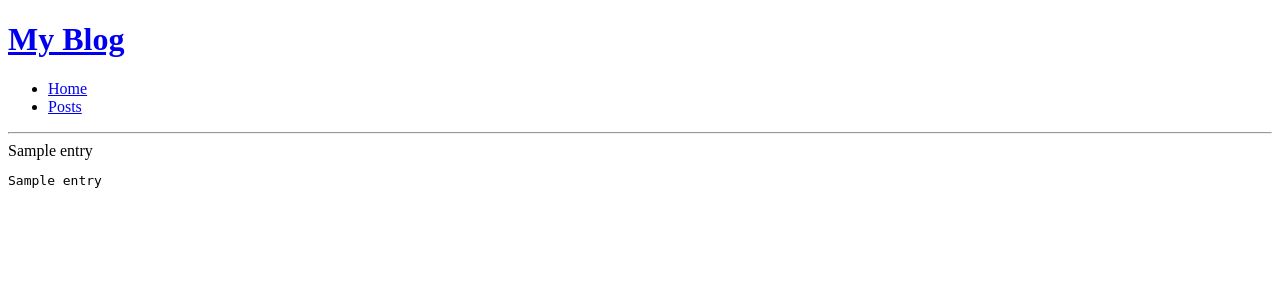
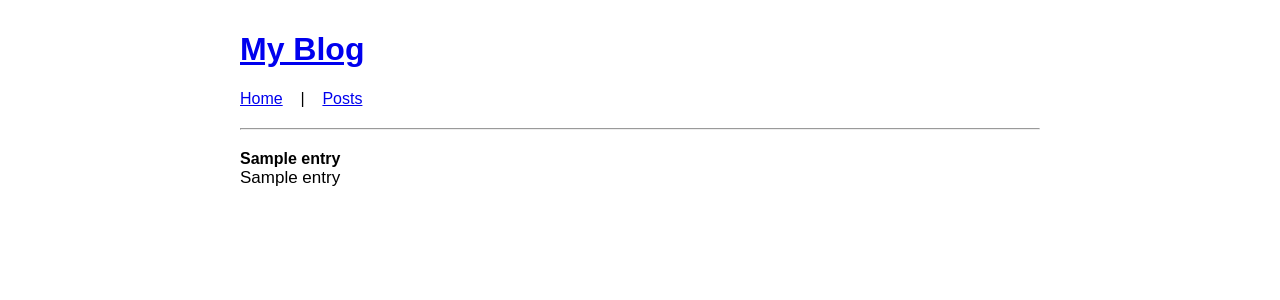
Before and after one commit to JessicaBall/build-a-blog, a Python web app: template templates/recent.html in a window 1280 px wide. Shown: the top 300 px of the page. Run offline with Jinja, Linux system fonts and the light colour scheme; the template is opened without the code that fills it: most values are stand-ins (such as "Sample title", 1, 10 or a date in 2020).

Commit message:
updated base.html to include css styles

```diff
--- a/main.py
+++ b/main.py
@@ -58,7 +58,7 @@ class MainPage(Handler):
             a = Entry(title = title, entry = entry)
             a.put()
 
-            self.redirect("/")#self.redirect('/blog/%s' % str(a.key().id()))
+            self.redirect('/blog/%s' % str(a.key().id()))#self.redirect("/")#
         else:
             error = "Please complete both title and entry fields."
             self.render_front(title, entry, error)
--- a/templates/base.html
+++ b/templates/base.html
@@ -2,20 +2,68 @@
 <html>
     <head>
         <title>My Blog</title>
-        <style type="text/css">
-            .error {
-                color: red;
-            }
-        </style>
+
+            <style type="text/css">
+                body {
+                    font-family: sans-serif;
+                    width: 800px;
+                    margin: 0 auto;
+                    padding: 10px;
+                }
+
+                .error {
+                    color:red
+                }
+
+                label {
+                    display: block;
+                    font-size:20px
+                }
+
+                input [type=text] {
+                    width:400px;
+                    font-size: 20px;
+                    padding: 2px;
+                }
+
+                textarea {
+                    width: 400px;
+                    height: 200px;
+                    font-size: 17px;
+                    font-family: monospace;
+                }
+
+                input[type = submit] {
+                    font-size: 24px;
+                }
+
+                hr {
+                    margin: 20px auto;
+                }
+
+                .entry + .entry {
+                    margin-top: 20px;
+                }
+
+                .entry-title {
+                    font-weight: bold;
+                }
+
+                .entry-body {
+                    margin: 0;
+                    font-size: 17px;
+                }
+
+            </style>
     </head>
     <body>
         <h1>
             <a href="/">My Blog</a>
         </h1>
-        <ul>
-            <li><a href="/">Home</a></li>
-            <li><a href="/blog">Posts</a></li>
-        </ul>
+            <a href="/">Home</a>
+            &nbsp;&nbsp; | &nbsp;&nbsp;
+            <a href="/blog">Posts</a>
+
 
     <hr>
 
--- a/templates/recent.html
+++ b/templates/recent.html
@@ -5,7 +5,7 @@
     {% for entry in entries %}
     <div class ="entry">
         <div class="entry-title">{{entry.title}}</div>
-        <pre class="entry-body">{{entry.entry}}</pre>
+        <div class="entry-body">{{entry.entry}}</div>
     {% endfor %}
 
 {% endblock %}
```
Also changed, not shown: 1 other file.
